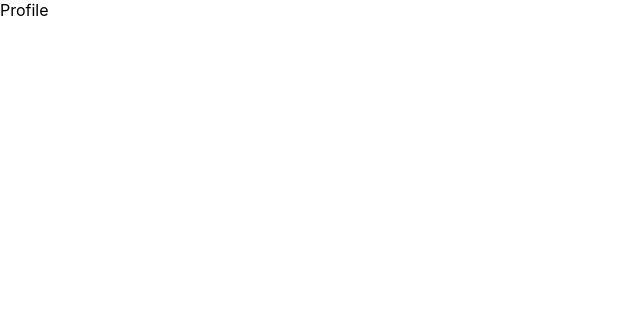
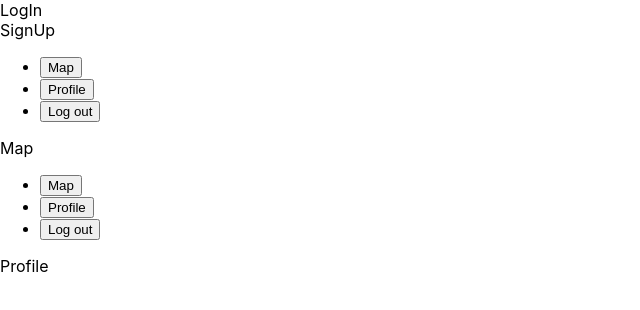
Before and after one commit to denisden83/loft-taxi, a React (Create React App) app: page / in a window 1280 px wide. Shown: the top 310 px of the page, without its empty margins (0-640 px from the left). Built offline with nearby package versions, Linux system fonts and the light colour scheme.

Commit message:
feat(header): create Header component

```diff
--- a/src/App.js
+++ b/src/App.js
@@ -1,14 +1,22 @@
 import './App.css';
-import {Component} from "react";
+import React, {Component} from "react";
 import LogIn from "./LogIn";
 import SignUp from "./SignUp";
 import Map from "./Map";
 import Profile from "./Profile";
+import Header from "./Header";
 
 class App extends Component {
   render() {
     return (
-      <Profile />
+      <>
+        <main>
+          <section><LogIn /></section>
+          <section><SignUp /></section>
+          <section><Map /></section>
+          <section><Profile /></section>
+        </main>
+      </>
     );
   }
 }
--- /dev/null
+++ b/src/Header.jsx
@@ -0,0 +1,17 @@
+import React from 'react';
+
+const Header = (props) => (
+  <>
+    <header>
+      <nav>
+        <ul>
+          <li><button>Map</button></li>
+          <li><button>Profile</button></li>
+          <li><button>Log out</button></li>
+        </ul>
+      </nav>
+    </header>
+  </>
+);
+
+export default Header;
--- a/src/Map.jsx
+++ b/src/Map.jsx
@@ -1,7 +1,11 @@
 import React from 'react';
+import Header from "./Header";
 
 const Map = (props) => (
-  <>Map</>
+  <>
+    <Header/>
+    Map
+  </>
 );
 
 export default Map;
--- a/src/Profile.jsx
+++ b/src/Profile.jsx
@@ -1,7 +1,11 @@
 import React from 'react';
+import Header from "./Header";
 
 const Profile = (props) => (
-  <>Profile</>
+  <>
+    <Header/>
+    Profile
+  </>
 );
 
 export default Profile;
```
